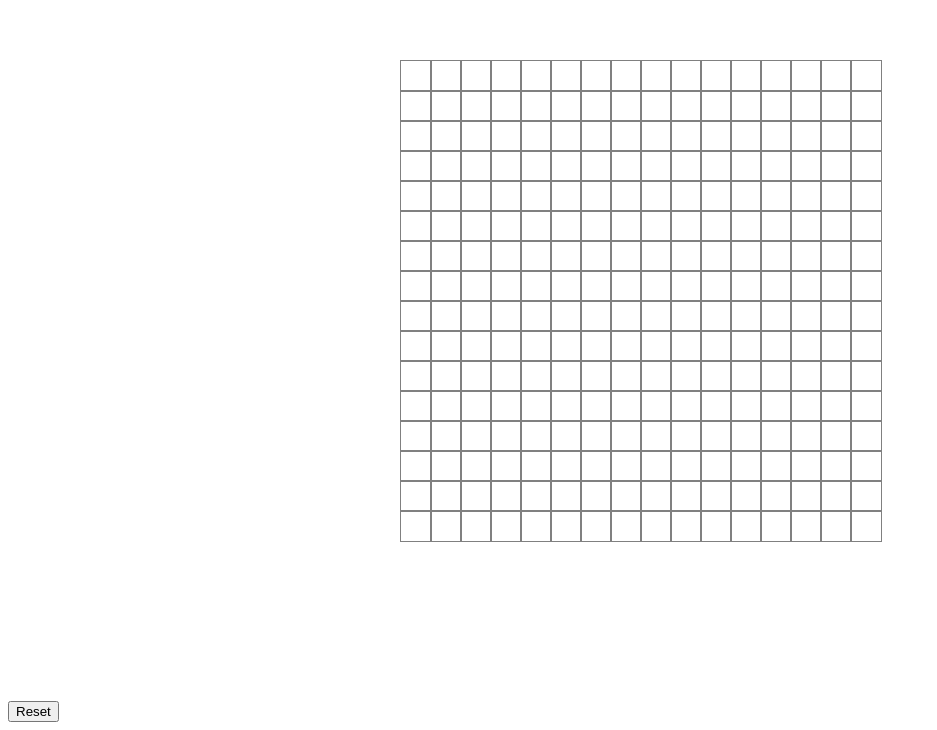
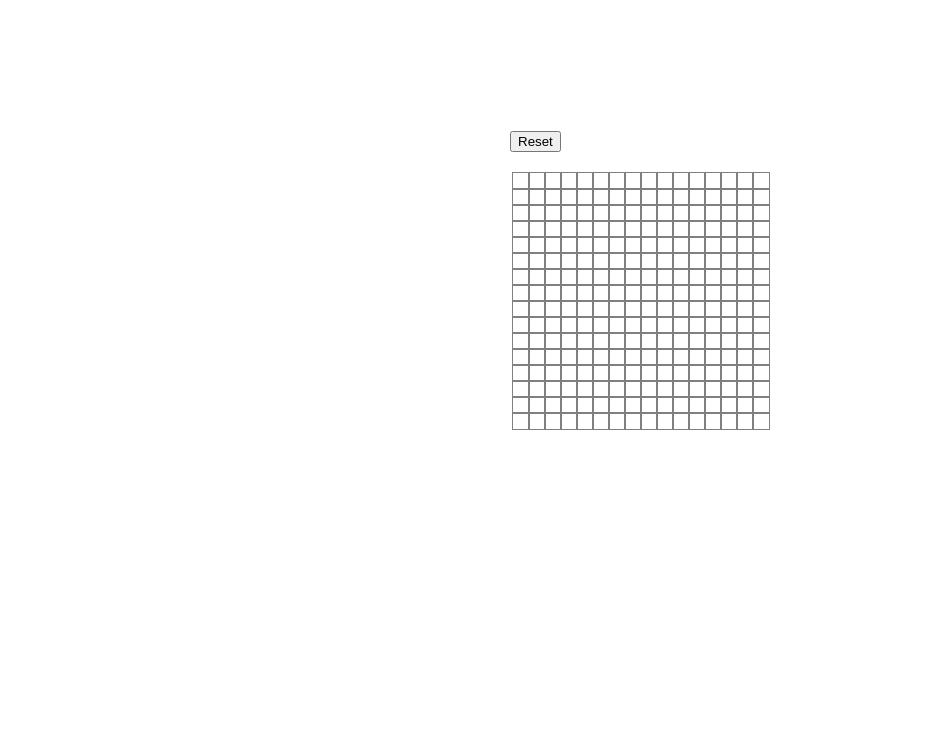
Before and after one commit to Asura-tech/etch-a-sketch, a plain HTML site: page index.html in a window 1280 px wide. Shown: the part 109-839 px from the top of the page, without its empty margins (0-937 px from the left). After the commit the page ends 818 px from the top, so only its background shows below. Drawn offline with Linux system fonts and the light colour scheme.

Commit message:
need to fix reset button to stay still and stand on top of boxes

```diff
--- a/code.js
+++ b/code.js
@@ -1,3 +1,4 @@
+//These are the codes to make small boxes
 let boxes = document.querySelector('.boxes');
 for(var y = 0; y < 16; ++y) {
     for( var x = 0; x < 16; ++x) {
@@ -12,9 +13,12 @@ for(var i = 0; i < hover.length; i++) {
     });
 }
 
-
+//These are the codes to make a reset button
+//1) need to find a way to reset small boxes' color
+//2) need to find a way to make the reset button on top
 let container = document.querySelector('.container');
 let button = document.createElement('button');
+button.classList.add('reset');
 button.textContent = 'Reset';
 button.addEventListener('click', () => window.location.reload());
 container.appendChild(button);
--- a/index.html
+++ b/index.html
@@ -3,7 +3,7 @@
     <link rel="stylesheet" href="stylesheet.css">
 </head>
 <body>
+    <div class="container"></div>
     <div class="boxes"></div>
-    <div class="container"></div>
     <script src="code.js"></script>
 </body>
--- a/stylesheet.css
+++ b/stylesheet.css
@@ -1,7 +1,7 @@
 .boxes {
     display: grid;
-    grid-template-columns: repeat(16, 30px);
-    grid-template-rows: repeat(16, 30px);
+    grid-template-columns: repeat(16, 16px);
+    grid-template-rows: repeat(16, 16px);
     border: 1px solid white;
     height: 50em;
     justify-content: center;
@@ -10,8 +10,18 @@
 
 .box {
     grid-row: auto;
-    grid-column: auto;
+    grid-column: auto ;
     border: 1px solid grey;
-    width: 30px;
-    height: 30px;
+    width: 16px;
+    height: 16px;
 }
+
+.reset {
+    width: fit-content;
+    height: fit-content;
+    position: absolute;
+    top: 50%;
+    left: 50%;
+    margin-top: -160px;
+    margin-left: -130px;
+}
```
